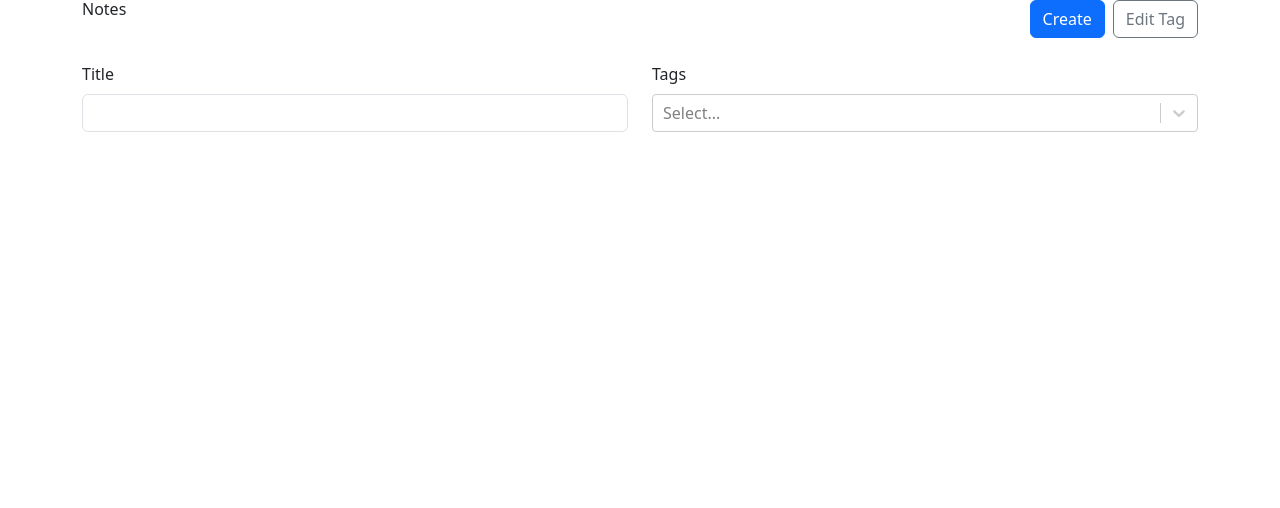
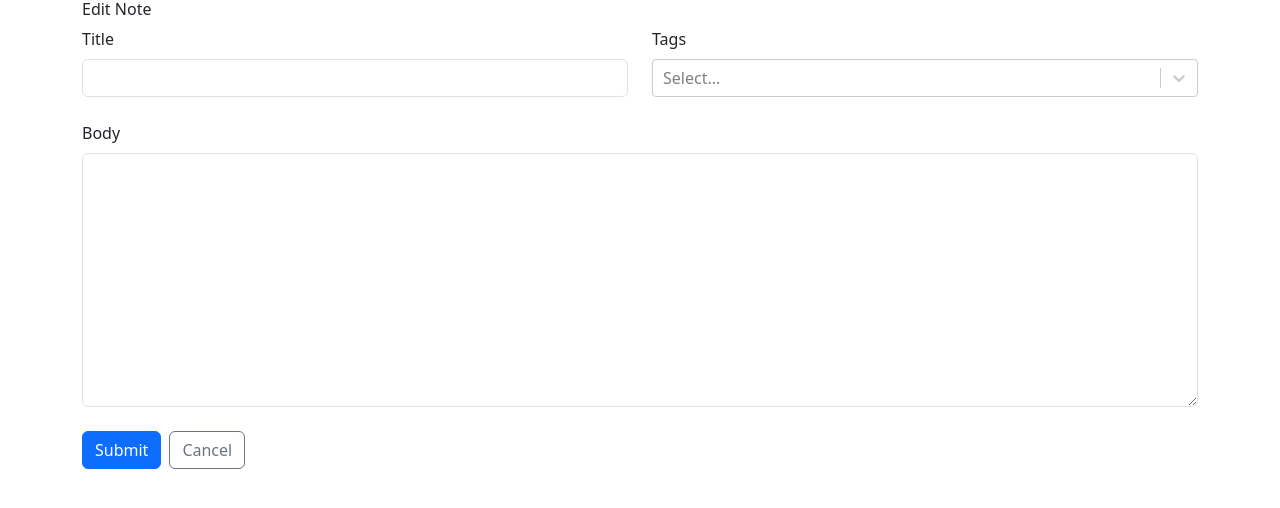
Before and after one commit to najimali/note-taking-react-with-typescript, a React (Vite) app: page /1/edit in a window 1280 px wide. Before the commit this address led to /. Shown: the top 508 px of the page. Built offline with nearby package versions, Linux system fonts and the light colour scheme.

Commit message:
Added Edit Functionality

```diff
--- a/src/components/App.tsx
+++ b/src/components/App.tsx
@@ -3,8 +3,8 @@ import "bootstrap/dist/css/bootstrap.min.css";
 import { Container } from "react-bootstrap";
 import NewNote from "./NewNote";
 import NoteList from "./NoteList";
-import NoteLayout from "./NoteLayout";
-import Note from "./Note";
+import EditNote from "./EditNote";
+import ViewNote from "./ViewNote";
 
 function App() {
   return (
@@ -12,9 +12,9 @@ function App() {
       <Routes>
         <Route path="/" element={<NoteList></NoteList>} />
         <Route path="/new" element={<NewNote />} />
-        <Route path="/:id" element={<NoteLayout />}>
-          <Route index element={<Note></Note>} />
-          <Route path="edit" element={<h1>Edit</h1>} />
+        <Route path="/:id">
+          <Route index element={<ViewNote></ViewNote>} />
+          <Route path="edit" element={<EditNote></EditNote>} />
         </Route>
         <Route path="*" element={<Navigate to="/" />} />
       </Routes>
--- /dev/null
+++ b/src/components/EditNote.tsx
@@ -0,0 +1,17 @@
+import { Navigate, useParams } from "react-router-dom";
+import NoteForm from "./NoteForm";
+import useNote from "../hooks/useNote";
+
+function EditNote() {
+  const { id } = useParams();
+  const note = useNote(id);
+  if (!note) return <Navigate to="/" replace></Navigate>;
+  return (
+    <div>
+      <h1 className="text-xl font-semibold mb-2">Edit Note</h1>
+      <NoteForm existingNote={note}></NoteForm>
+    </div>
+  );
+}
+
+export default EditNote;
--- a/src/components/NewNote.tsx
+++ b/src/components/NewNote.tsx
@@ -1,10 +1,9 @@
-import React from "react";
 import NoteForm from "./NoteForm";
 
 function NewNote() {
   return (
     <div>
-      NewNote
+      <h1 className="text-xl font-semibold mb-2">Edit Note</h1>
       <NoteForm></NoteForm>
     </div>
   );
--- a/src/components/NoteForm.tsx
+++ b/src/components/NoteForm.tsx
@@ -1,4 +1,4 @@
-import React, { FormEvent, useEffect, useRef, useState } from "react";
+import { FormEvent, useEffect, useRef, useState } from "react";
 import { Button, Col, Form, Row, Stack } from "react-bootstrap";
 import { Link, useNavigate } from "react-router-dom";
 import ReactSelectCreatable from "react-select/creatable";
@@ -6,22 +6,26 @@ import { v4 as uuidV4 } from "uuid";
 import useLocalStorage from "../hooks/useLocalStorage";
 import { localStorageKeys } from "../utils/constants";
 import { Tag } from "../types/Tag";
-import { RawNote } from "../types/Note";
+import { Note, RawNote } from "../types/Note";
 import {
   convertSelectOptionsToTags,
   convertTagsToSelectOptions,
 } from "../transformer/convertTagsToOptions";
 
-const NoteForm = () => {
+interface NoteFormProps {
+  existingNote?: Note;
+}
+const NoteForm = ({ existingNote }: NoteFormProps) => {
   const navigate = useNavigate();
-  const [shouldNavigate, setShouldNavigate] = useState(false);
+  const [shouldNavigateBack, setShouldNavigateBack] = useState(false);
+  const [shouldNavigateToViewNote, setShouldNavigateToViewNote] =
+    useState(false);
   const titleRef = useRef<HTMLInputElement>(null);
   const markdownRef = useRef<HTMLTextAreaElement>(null);
-  const [selectedTags, setSelectedTags] = useState<Tag[]>([]);
-  const [notes, setNotes] = useLocalStorage<RawNote[]>(
-    localStorageKeys.Notes,
-    []
+  const [selectedTags, setSelectedTags] = useState<Tag[]>(
+    existingNote?.tags ?? []
   );
+  const [_, setNotes] = useLocalStorage<RawNote[]>(localStorageKeys.Notes, []);
   const [availableTags, setAvailableTags] = useLocalStorage<Tag[]>(
     localStorageKeys.Tags,
     []
@@ -29,8 +33,7 @@ const NoteForm = () => {
 
   const handleSubmit = async (event: FormEvent) => {
     event.preventDefault();
-    console.log(notes);
-
+    if (!existingNote) {
       const newRawNote: RawNote = {
         id: uuidV4(),
         title: titleRef.current!.value,
@@ -38,7 +41,23 @@ const NoteForm = () => {
         tagIds: selectedTags.map(({ id }) => id),
       };
       setNotes((prev) => [...prev, newRawNote]);
-    setShouldNavigate(true);
+      setShouldNavigateBack(true);
+    } else {
+      const updatedNote: RawNote = {
+        id: existingNote.id,
+        title: titleRef.current!.value,
+        markdown: markdownRef.current!.value,
+        tagIds: selectedTags.map(({ id }) => id),
+      };
+
+      setNotes((prevNotes) => {
+        const newNotes = prevNotes.filter(
+          (note) => note.id !== existingNote.id
+        );
+        return [...newNotes, updatedNote];
+      });
+      setShouldNavigateToViewNote(true);
+    }
   };
 
   const handleOnCreateOption = (label: string) => {
@@ -46,12 +65,19 @@ const NoteForm = () => {
     setAvailableTags((prev) => [...prev, newTag]);
     setSelectedTags((prev) => [...prev, newTag]);
   };
-  // useEffect to navigate when shouldNavigate is set to true
   useEffect(() => {
-    if (shouldNavigate) {
+    if (shouldNavigateBack) {
       navigate("..");
     }
-  }, [shouldNavigate, navigate]);
+  }, [shouldNavigateBack, navigate]);
+
+  useEffect(() => {
+    if (shouldNavigateToViewNote && existingNote) {
+      navigate(`/${existingNote.id}`);
+    }
+  }, [shouldNavigateToViewNote, navigate, existingNote]);
+
+  useEffect;
   return (
     <div>
       <Form onSubmit={handleSubmit}>
@@ -60,7 +86,11 @@ const NoteForm = () => {
             <Col>
               <Form.Group controlId="title">
                 <Form.Label>Title</Form.Label>
-                <Form.Control required ref={titleRef}></Form.Control>
+                <Form.Control
+                  required
+                  ref={titleRef}
+                  defaultValue={existingNote?.title}
+                ></Form.Control>
               </Form.Group>
             </Col>
             <Col>
@@ -87,6 +117,7 @@ const NoteForm = () => {
               as="textarea"
               rows={10}
               ref={markdownRef}
+              defaultValue={existingNote?.markdown}
             ></Form.Control>
           </Form.Group>
           <Stack direction="horizontal" className="justify-end gap-2">
--- a/src/components/NoteLayout.tsx
+++ /dev/null
@@ -1,29 +0,0 @@
-import { useMemo } from "react";
-import { Navigate, Outlet, useParams } from "react-router-dom";
-import useLocalStorage from "../hooks/useLocalStorage";
-import { localStorageKeys } from "../utils/constants";
-import { RawNote } from "../types/Note";
-import { Tag } from "../types/Tag";
-
-const NoteLayout = () => {
-  const { id } = useParams();
-  const [notes] = useLocalStorage<RawNote[]>(localStorageKeys.Notes, []);
-  const [availableTags] = useLocalStorage<Tag[]>(localStorageKeys.Tags, []);
-  const note = notes.find((note) => note.id === id);
-
-  const tagMap = useMemo(() => {
-    return availableTags.reduce((map: Record<string, Tag>, tag) => {
-      map[tag.id] = tag;
-      return map;
-    }, {});
-  }, [availableTags]);
-
-  if (!note) return <Navigate to="/" replace></Navigate>;
-  const noteWithTag = {
-    ...note,
-    tags: note.tagIds?.map((id) => tagMap[id]),
-  };
-  return <Outlet context={noteWithTag}></Outlet>;
-};
-
-export default NoteLayout;
--- a/src/components/Note.tsx
+++ b/src/components/ViewNote.tsx
@@ -1,10 +1,12 @@
 import { Badge, Button, Col, Row, Stack } from "react-bootstrap";
-import { useNote } from "../hooks/useNote";
-import { Link } from "react-router-dom";
+import { Link, Navigate, useParams } from "react-router-dom";
 import ReactMarkDown from "react-markdown";
-const Note = () => {
-  const { id, title, tags, markdown } = useNote();
-
+import useNote from "../hooks/useNote";
+const ViewNote = () => {
+  const { id } = useParams();
+  const note = useNote(id);
+  if (!note) return <Navigate to="/" replace></Navigate>;
+  const { title, markdown, tags } = note;
   return (
     <>
       <Row className="items-center mb-4">
@@ -38,4 +40,4 @@ const Note = () => {
   );
 };
 
-export default Note;
+export default ViewNote;
--- a/src/hooks/useNote.tsx
+++ b/src/hooks/useNote.tsx
@@ -1,6 +1,28 @@
-import { useOutletContext } from "react-router-dom";
-import { Note } from "../types/Note";
+import { useMemo } from "react";
+import useLocalStorage from "./useLocalStorage";
+import { RawNote } from "../types/Note";
+import { localStorageKeys } from "../utils/constants";
+import { Tag } from "../types/Tag";
 
-export function useNote() {
-  return useOutletContext<Note>();
-}
+const useNote = (id: string | undefined) => {
+  const [notes] = useLocalStorage<RawNote[]>(localStorageKeys.Notes, []);
+  const [availableTags] = useLocalStorage<Tag[]>(localStorageKeys.Tags, []);
+  const note = notes.find((note) => note.id === id);
+
+  const tagMap = useMemo(() => {
+    return availableTags.reduce((map: Record<string, Tag>, tag) => {
+      map[tag.id] = tag;
+      return map;
+    }, {});
+  }, [availableTags]);
+  const noteWithTag = useMemo(() => {
+    if (!note) return { id: "", title: "", markdown: "", tags: [] };
+    return {
+      ...note,
+      tags: note.tagIds.map((id) => tagMap[id]),
+    };
+  }, [tagMap, note]);
+  return noteWithTag;
+};
+
+export default useNote;
```
Also changed, not shown: src/App.css (added). Lines whose indentation alone changed are shown as unchanged.
